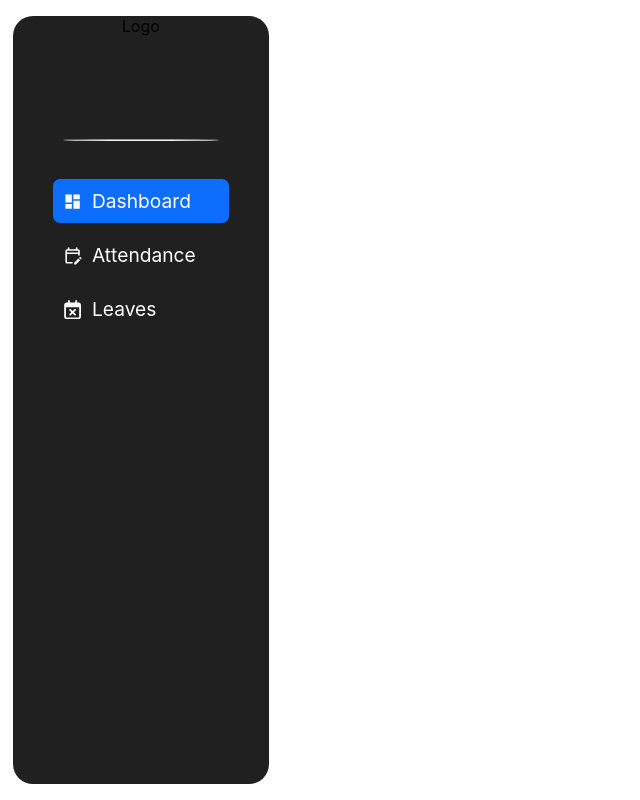
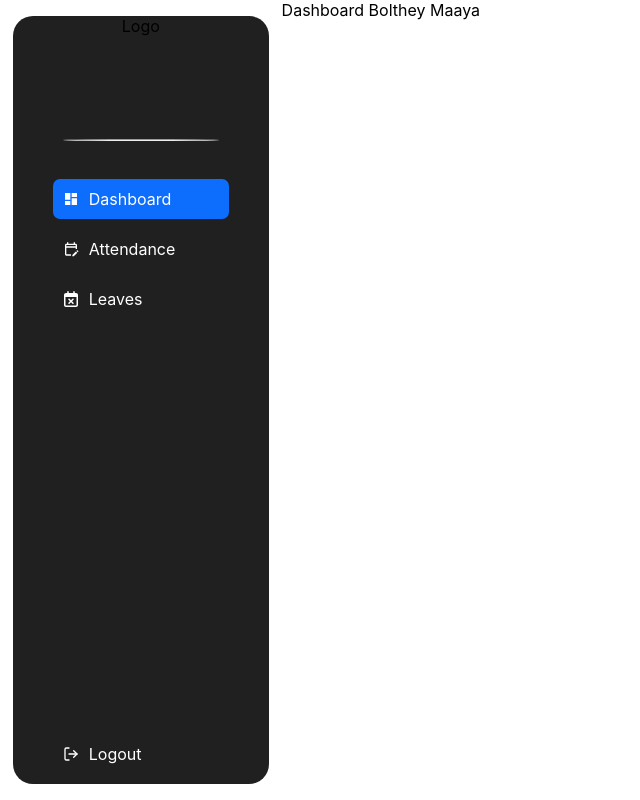
Before and after one commit to VTS-ENTERPRISES-INDIA-PRIVATE-LIMITED/Tracker_Admin, a React (Create React App) app in the folder frontend/: page / in a window 1280 px wide. Shown: the whole page, without its empty margins (0-640 px from the left). Built offline with nearby package versions, Linux system fonts and the light colour scheme.

Commit message:
app update

```diff
--- a/frontend/src/App.css
+++ b/frontend/src/App.css
@@ -36,3 +36,6 @@
     transform: rotate(360deg);
   }
 }
+.App .main-container{
+  display: flex;
+}
--- a/frontend/src/App.jsx
+++ b/frontend/src/App.jsx
@@ -1,13 +1,20 @@
 import './App.css';
 import SideBar from './Components/SideBar/SideBar';
+import FoodTracker from './Components/Pages/FoodTracker/FoodTracker';
+import Dashboard from './Components/Pages/Dashboard/Dashboard';
+import Leaves from './Components/Pages/Leaves/Leaves';
+import { useEffect, useState } from 'react';
 
 function App() {
-  localStorage.setItem('activeTab',"1")
+  const [activePage, setActivePage] = useState(localStorage.getItem('activeTab') || '1');
   return (
     <div className="App">
-
-      <SideBar />
-
+      <div className="main-container">
+        <SideBar setActivePage={setActivePage} activePage={activePage} />
+        {activePage === '1' && <Dashboard />}
+        {activePage === '2' && <FoodTracker />}
+        {activePage === '3' && <Leaves />}
+      </div>
     </div>
   );
 }
--- /dev/null
+++ b/frontend/src/Components/Pages/Dashboard/Dashboard.jsx
@@ -0,0 +1,11 @@
+import React from 'react'
+
+const Dashboard = () => {
+  return (
+    <div className='emp-dashboard-container'>
+      Dashboard Bolthey Maaya
+    </div>
+  )
+}
+
+export default Dashboard
--- a/frontend/src/Components/Pages/Leaves/Leaves.jsx
+++ b/frontend/src/Components/Pages/Leaves/Leaves.jsx
@@ -0,0 +1,11 @@
+import React from 'react'
+
+const Leaves = () => {
+  return (
+    <div>
+      leaves antara bhayyaa
+    </div>
+  )
+}
+
+export default Leaves
--- a/frontend/src/Components/SideBar/SideBar.css
+++ b/frontend/src/Components/SideBar/SideBar.css
@@ -21,7 +21,7 @@
 }
 .sidebar .sidebar-navlinks .navlink {
     gap: 10px;
-    font-size: 1.2em;
+    font-size: 1em;
     display: flex;
     align-items: center;
     cursor: pointer;
@@ -34,7 +34,7 @@
 }
 .sidebar .sidebar-navlinks .active-navlink{
     gap: 10px;
-    font-size: 1.2em;
+    font-size: 1em;
     display: flex;
     align-items: center;
     padding: 10px;
@@ -43,3 +43,8 @@
     background-color: #0D6EFD;
 
 }
+.sidebar .sidebar-navlinks .logout-navlink{
+    position: fixed;
+    bottom: 1em;
+    width: 14%;
+}
--- a/frontend/src/Components/SideBar/SideBar.jsx
+++ b/frontend/src/Components/SideBar/SideBar.jsx
@@ -3,14 +3,18 @@ import "./SideBar.css";
 import { MdDashboard } from "react-icons/md";
 import { MdOutlineEditCalendar } from "react-icons/md";
 import { FaRegCalendarXmark } from "react-icons/fa6";
-const SideBar = () => {
+import { LuLogOut } from "react-icons/lu";
+const SideBar = ({setActivePage}) => {
   const [activeTab, setActiveTab] = useState(localStorage.getItem('activeTab') || '1');
 
   const handleNavlinkClick = (tab) => {
     setActiveTab(tab);
+    setActivePage(tab)
     localStorage.setItem('activeTab', tab);
   };
-
+  const handleLogout = ()=>{
+    localStorage.removeItem('activeTab');
+  }
   useEffect(() => {
     setActiveTab(localStorage.getItem('activeTab') || '1');
   }, []);
@@ -31,6 +35,9 @@ const SideBar = () => {
         <div onClick={() => handleNavlinkClick("3")} className={activeTab === "3" ? 'active-navlink' : 'navlink'}>
         <FaRegCalendarXmark /> Leaves
         </div>
+        <div onClick={() => handleLogout()} className='navlink logout-navlink'>
+        <LuLogOut /> Logout
+        </div>
       </div>
     </div>
   );
```
Also changed, not shown: frontend/src/Components/Pages/Dashboard/Dashboard.css (added).
